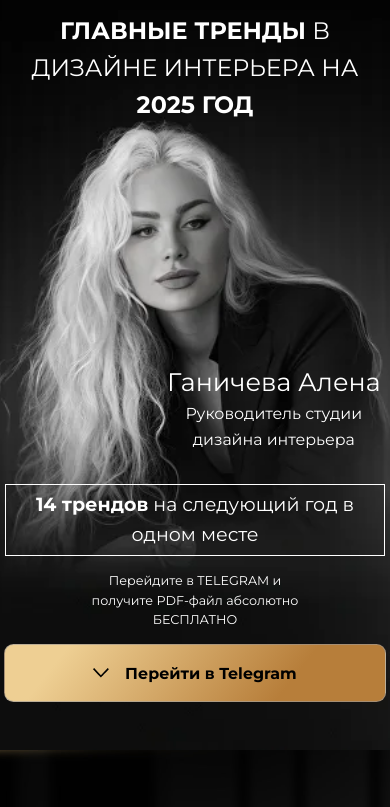
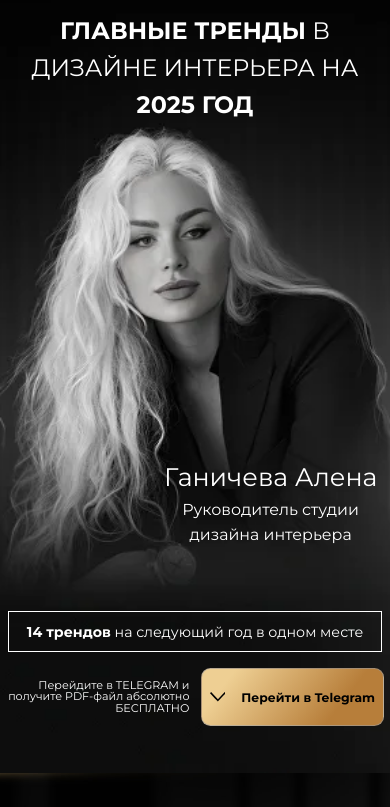
Before and after one commit to NataliaPankevich/interiors, a plain HTML site: page index.html in a window 390 px wide. Shown: the part 128-935 px from the top of the page. Drawn offline with Linux system fonts and the light colour scheme.

Commit message:
4 commit

```diff
--- a/css/style.css
+++ b/css/style.css
@@ -29,6 +29,8 @@
   -webkit-box-pack: justify;
   -ms-flex-pack: justify;
   justify-content: space-between;
+  padding-right:5px;
+  padding-left:5px;
 }
 
 .main__header {
@@ -50,7 +52,6 @@
   display: flex;
   max-width: 202px;
   width: 100%;
-  margin-bottom: 15px;
 }
 
 .main__logo img {
@@ -104,7 +105,7 @@
   width: -moz-max-content;
   width: max-content;
   padding-right: 3px;
-  margin-bottom: 20px;
+  margin-bottom: 40px;
 }
 
 .main__name span {
@@ -131,6 +132,7 @@
 
 .main__telegram {
   display: grid;
+  align-items: center;
   grid-template-columns: repeat(2, 1fr);
   gap: 10px;
   width: 100%;
@@ -165,29 +167,37 @@
   border: 1px solid rgba(156, 153, 153, 0.6);
 }
 
+@media (max-width: 560px) {
+  .main__utm {
+    font-size: 2.3vw;
+  }
+}
 
 
 
 @media (max-width: 460px) {
-  .main__telegram {
-    -webkit-box-orient: vertical;
-    -webkit-box-direction: normal;
-    -ms-flex-direction: column;
-    flex-direction: column;
-    -webkit-box-align: center;
-    -ms-flex-align: center;
-    align-items: center;
-    display: -webkit-box;
-    display: -ms-flexbox;
-    display: flex;
+  .main__wrapper {
+    padding-top: 15px;
   }
+
   .main__telegram-button {
     height: 35px;
+    font-size: 2vw;
   }
 
   .main__telegram-text {
-    text-align: center;
+    text-align: right;
+    font-size: 1.8vw;
+    line-height: 1;
   }
+  .main__footer {
+    padding: 0 0px 30px 0px;
+  }
+  .main__telegram {
+    gap: 7px;
+  }
+
+
 }
 
 *:active,
```
